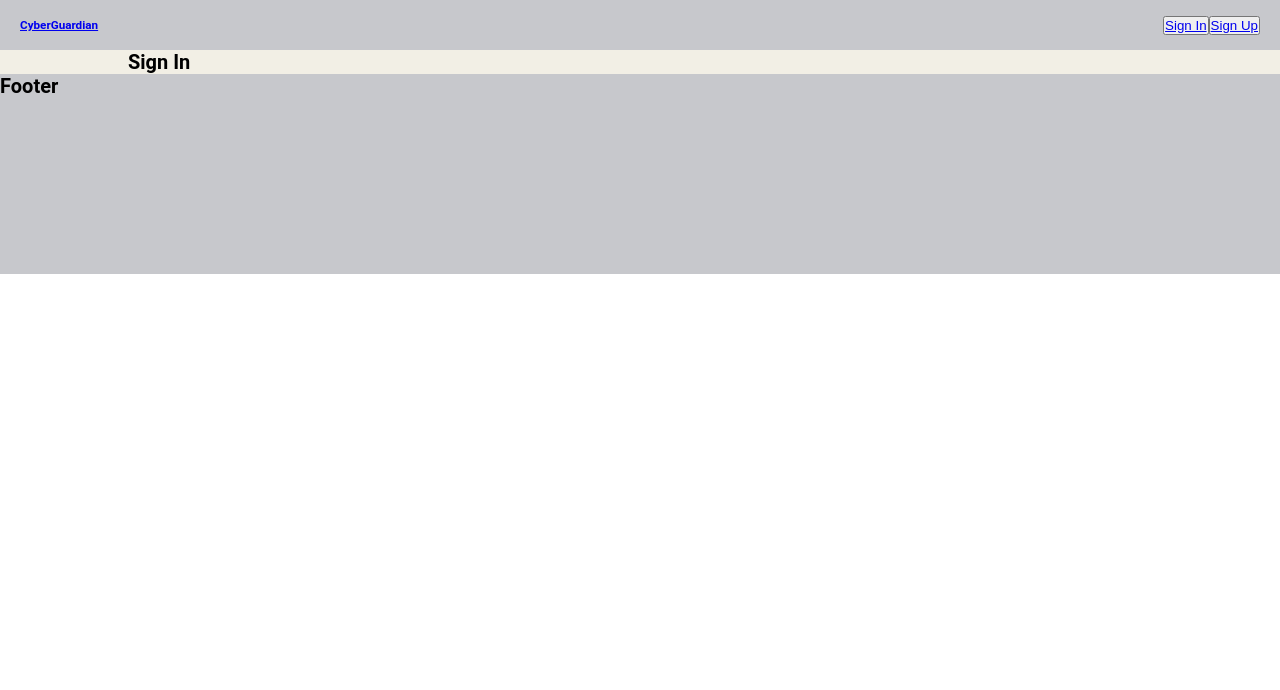
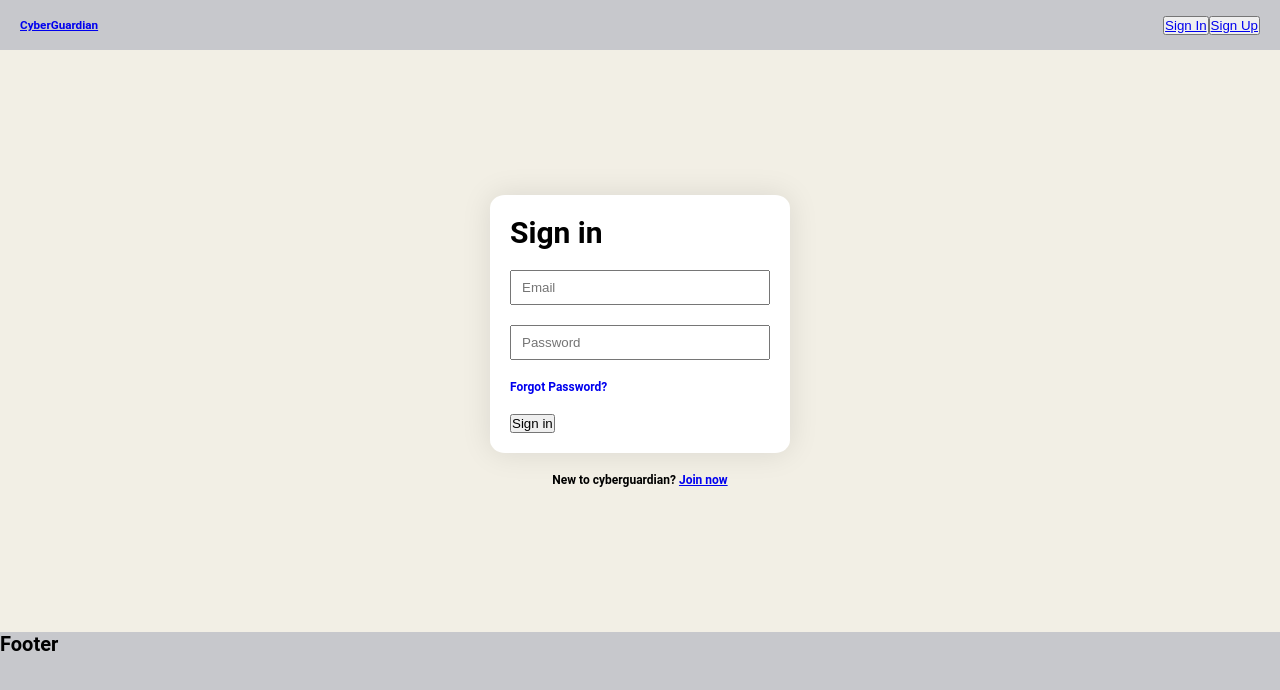
Before and after one commit to PatF3lix/CyberGuardian, a Next.js app in the folder cyberguardian/: page /SignIn in a window 1280 px wide. Shown: the top 690 px of the page. Built offline with nearby package versions, Linux system fonts and the light colour scheme.

Commit message:
installed formik for signIn form creation and yup for form validation.

```diff
--- a/cyberguardian/components/layout/Header/Header.tsx
+++ b/cyberguardian/components/layout/Header/Header.tsx
@@ -5,7 +5,7 @@ import Link from "next/link";
 export default function Header() {
   return (
     <header className={styles.navMenu}>
-      <Link href={"/"}>
+      <Link href={"/home"}>
         <h3 className={styles.PageTitle}>CyberGuardian</h3>
       </Link>
       <div>
--- a/cyberguardian/components/layout/Layout/Layout.module.css
+++ b/cyberguardian/components/layout/Layout/Layout.module.css
@@ -8,5 +8,4 @@
   width: 80%;
   height: 100%;
   margin: 0 auto;
-  padding: 2rem auto;
 }
--- a/cyberguardian/package.json
+++ b/cyberguardian/package.json
@@ -9,9 +9,11 @@
     "lint": "next lint"
   },
   "dependencies": {
+    "formik": "^2.4.6",
     "next": "^14.2.3",
     "react": "^18.3.1",
-    "react-dom": "^18"
+    "react-dom": "^18",
+    "yup": "^1.4.0"
   },
   "devDependencies": {
     "@babel/core": "^7.24.5",
--- a/cyberguardian/pages/SignIn/index.tsx
+++ b/cyberguardian/pages/SignIn/index.tsx
@@ -1,3 +1,49 @@
+import { Formik, Form, Field, ErrorMessage } from "formik";
+import * as Yup from "yup";
+import styles from "./signin.module.css";
+import Link from "next/link";
+
 export default function SignIn() {
-  return <h1>Sign In</h1>;
+  async function handleSubmit(values, { resetForm }) {}
+  return (
+    <div className={styles.containerForm}>
+      <Formik
+        initialValues={{ email: "", password: "" }}
+        validationSchema={Yup.object().shape({
+          email: Yup.string().email().required("Required"),
+          password: Yup.string().required("Required"),
+        })}
+        onSubmit={handleSubmit}
+      >
+        {({ isSubmitting }) => (
+          <Form className={styles.form}>
+            <h2 className={styles.formIntro}>Sign in</h2>
+            <Field
+              className={styles.formField}
+              type="email"
+              name="email"
+              placeholder="Email"
+            />
+            <ErrorMessage name="email" component="div" />
+            <Field
+              className={styles.formField}
+              type="password"
+              name="password"
+              placeholder="Password"
+            />
+            <ErrorMessage name="password" component="div" />
+            <Link className={styles.forgotPassword} href="#">
+              Forgot Password?
+            </Link>
+            <button type="submit" disabled={isSubmitting}>
+              Sign in
+            </button>
+          </Form>
+        )}
+      </Formik>
+      <p className={styles.signUpLink}>
+        New to cyberguardian? <Link href="/SignUp">Join now</Link>
+      </p>
+    </div>
+  );
 }
--- /dev/null
+++ b/cyberguardian/pages/SignIn/signin.module.css
@@ -0,0 +1,45 @@
+.containerForm {
+  height: 72.8vh;
+  width: 100%;
+  display: flex;
+  flex-direction: column;
+  justify-content: center;
+  align-items: center;
+}
+
+.form {
+  background-color: #fff;
+  min-width: fit-content;
+  width: 30rem;
+  border-radius: 5%;
+  display: flex;
+  flex-direction: column;
+  align-items: start;
+  gap: 2rem;
+  padding: 2rem;
+  margin-bottom: 2rem;
+  box-shadow: 0 0 3rem rgba(0, 0, 0, 0.1);
+}
+
+.formIntro {
+  font-size: 3rem;
+  font-weight: 600;
+}
+
+.formField {
+  height: 3.5rem;
+  width: 100%;
+  padding: 1rem;
+}
+
+.forgotPassword {
+  font-size: 1.2rem;
+  text-decoration: none;
+  font-weight: 600;
+}
+
+.signUpLink {
+  width: fit-content;
+  font-size: 1.2rem;
+  font-weight: 600;
+}
```
Also changed, not shown: 2 other files (tests, documents, lock files or other folders).
